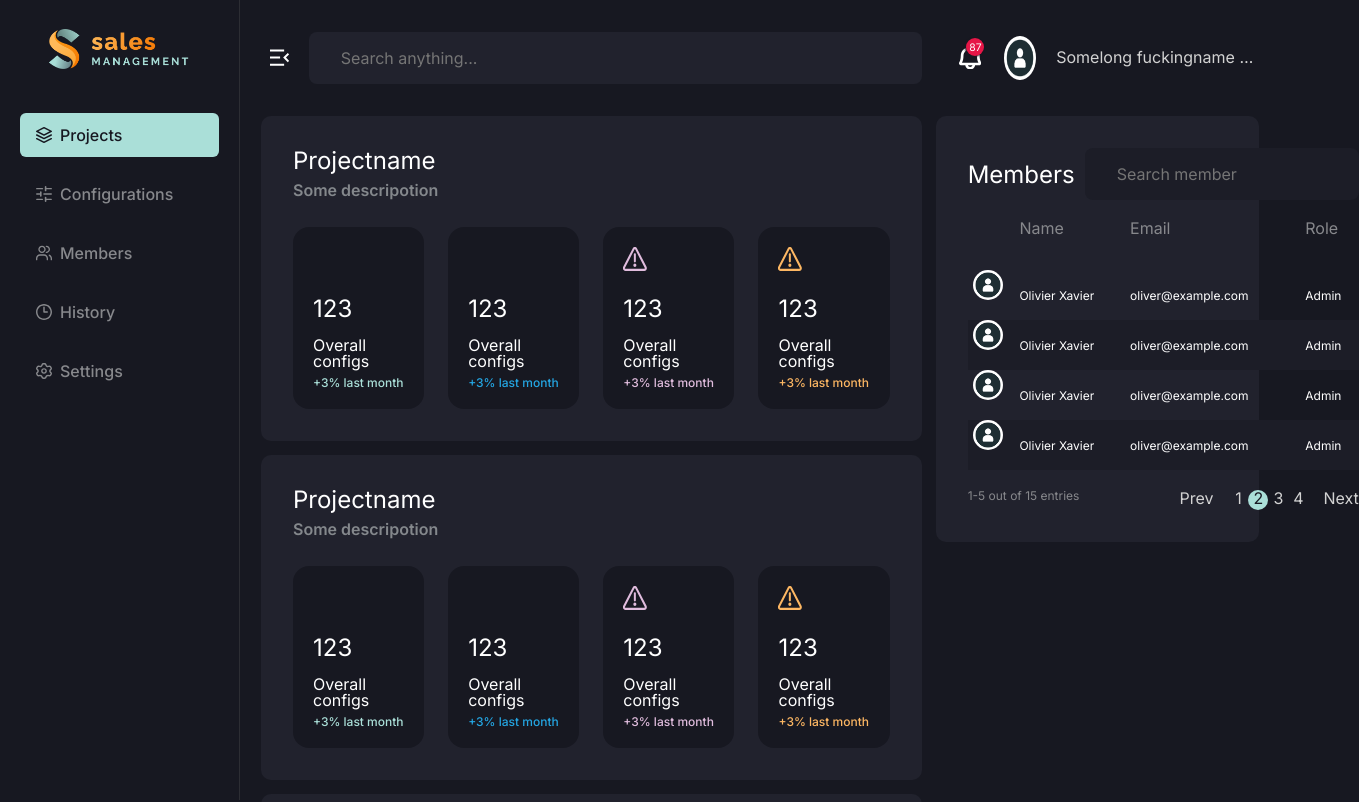
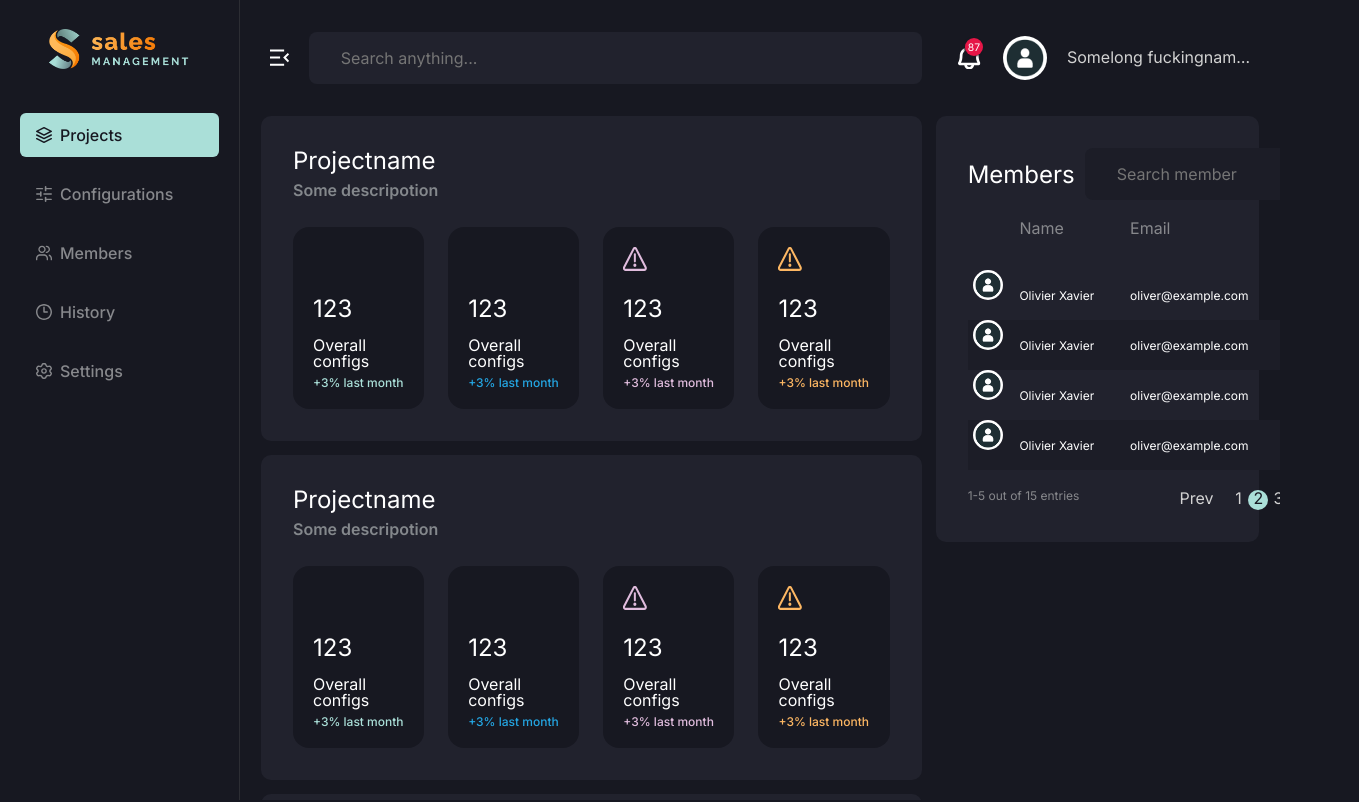
Before and after one commit to am-moving-lightspeed/configuration-dashboard, an Angular app in the folder client/: page / in a window 1280 px wide. Shown: the top 802 px of the page, 1359 px wide, since content can reach past the window. Built offline with nearby package versions, Linux system fonts and the light colour scheme.

Commit message:
Layout improvement

```diff
--- a/client/src/app/app.component.css
+++ b/client/src/app/app.component.css
@@ -9,10 +9,15 @@
 .main-container {
   flex-basis: 100%;
   max-height: 100%;
+  overflow-y: auto;
 }
 
 .main-container > * {
   padding: 0 21px;
+}
+
+.page-content {
+  height: fit-content;
 }
 
 .aside-content {
--- a/client/src/app/app.component.html
+++ b/client/src/app/app.component.html
@@ -1,7 +1,7 @@
 <app-nav></app-nav>
 <div class="main-container">
   <app-header></app-header>
-  <main class="common-grid-container">
+  <main class="page-content common-grid-container">
     <section class="main-content common-grid-container__main">
       <h2 class="invisible">Main content</h2>
       <app-projects></app-projects>
--- a/client/src/app/header/header.component.css
+++ b/client/src/app/header/header.component.css
@@ -6,6 +6,7 @@
 
   display: flex;
   width: 100%;
+  background-color: var(--color-main-bg);
 }
 
 .header {
@@ -14,10 +15,6 @@
 
   flex-basis: 100%;
   height: 116px;
-  background-color: var(--color-main-bg);
-}
-
-.header-container {
   color: var(--color-text-heading);
 }
 
@@ -62,7 +59,9 @@
   align-items: center;
 
   width: 44px;
+  min-width: 44px;
   height: 44px;
+  min-height: 44px;
 }
 
 .header-profile__avatar {
--- a/client/src/app/header/header.component.html
+++ b/client/src/app/header/header.component.html
@@ -1,5 +1,5 @@
 <header class="header">
-  <div class="header-container common-grid-container">
+  <div class="common-grid-container">
     <div class="header-search common-grid-container__main">
       <button appIconBtn>
         <app-svg-icon name="header/hide-nav" width="1.2rem" height="1.2rem" />
```
